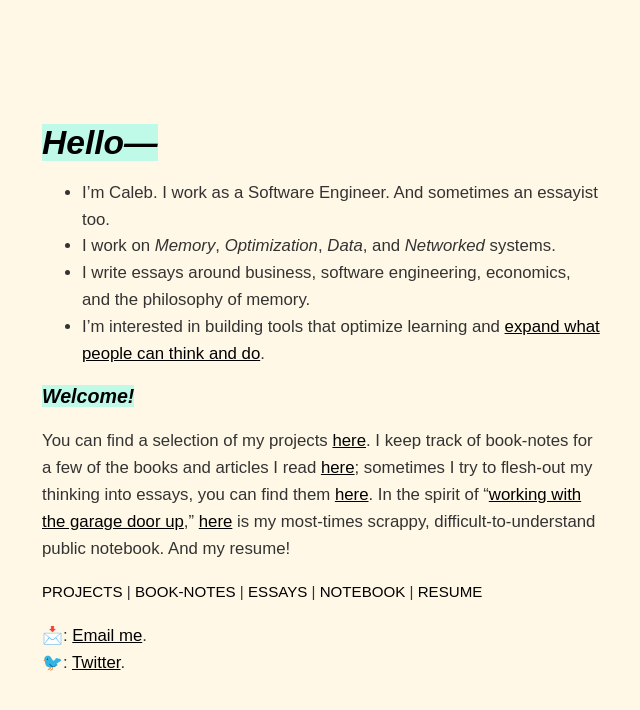
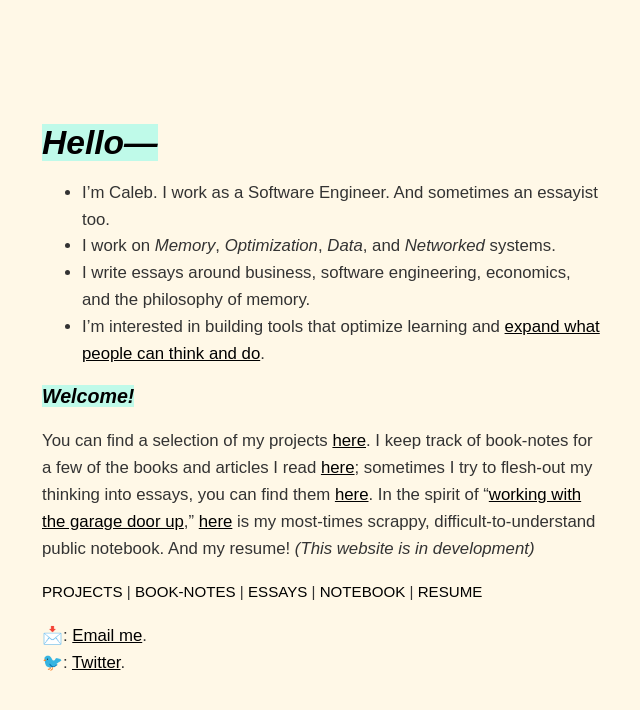
Before and after one commit to dCO2/rococo, a Jekyll site: the page built from index.md, in a window 1280 px wide. Shown: the top 710 px of the page, without its empty margins (334-974 px from the left). Built offline with Jekyll 4.4.1, drawn with Linux system fonts in a browser that asks for light colours; some web fonts are replaced.

Commit message:
Update index.md

```diff
--- a/index.md
+++ b/index.md
@@ -15,7 +15,7 @@ title: Home
 
 <h3 style="background-color: #00ffef40;display: inline;"><em>Welcome!</em></h3>
 
-You can find a selection of my projects [here](/projects/). I keep track of book-notes for a few of the books and articles I read [here](/booknotes/); sometimes I try to flesh-out my thinking into essays, you can find them [here](/essays/). In the spirit of "[working with the garage door up](https://notes.andymatuschak.org/Work_with_the_garage_door_up)," [here](/notes/) is my most-times scrappy, difficult-to-understand public notebook. And my resume!
+You can find a selection of my projects [here](/projects/). I keep track of book-notes for a few of the books and articles I read [here](/booknotes/); sometimes I try to flesh-out my thinking into essays, you can find them [here](/essays/). In the spirit of "[working with the garage door up](https://notes.andymatuschak.org/Work_with_the_garage_door_up)," [here](/notes/) is my most-times scrappy, difficult-to-understand public notebook. And my resume! _(This website is in development)_
 
 <!-- <div class="inlne-nav">
 <span style="background-color: #a3a3a340;border-radius: 0.5em;display: inline;font-size: 0.9em;text-align: right"><a href="/projects/" style="text-decoration: none;">PROJECTS</a></span>
```
